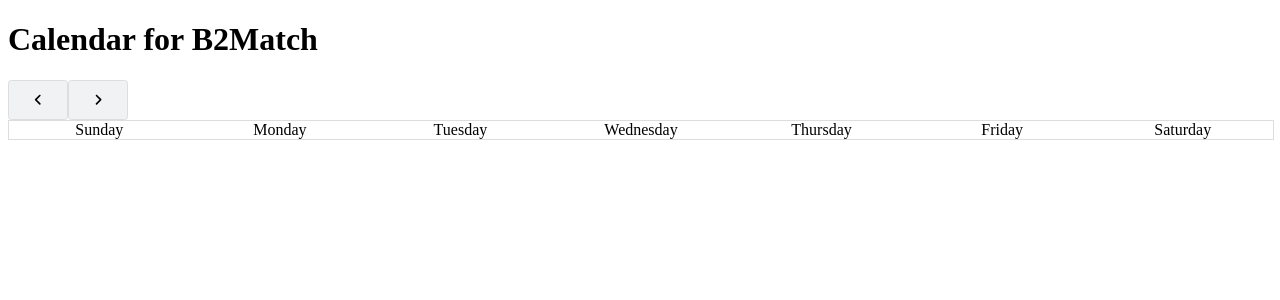
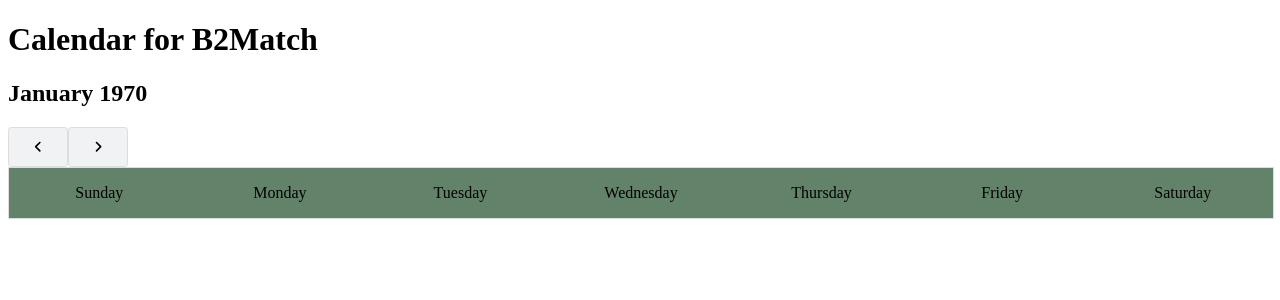
Before and after one commit to roberth6060/react-calender-app, a React (Create React App) app: page / in a window 1280 px wide. Shown: the top 300 px of the page. Built offline with nearby package versions, Linux system fonts and the light colour scheme.

Commit message:
setup redux store

```diff
--- a/package.json
+++ b/package.json
@@ -6,6 +6,7 @@
     "@fortawesome/fontawesome-svg-core": "^6.2.1",
     "@fortawesome/free-solid-svg-icons": "^6.2.1",
     "@fortawesome/react-fontawesome": "^0.2.0",
+    "@reduxjs/toolkit": "^1.9.2",
     "@testing-library/jest-dom": "^5.16.5",
     "@testing-library/react": "^13.4.0",
     "@testing-library/user-event": "^13.5.0",
@@ -13,9 +14,11 @@
     "@types/node": "^16.18.11",
     "@types/react": "^18.0.27",
     "@types/react-dom": "^18.0.10",
+    "@types/react-redux": "^7.1.25",
     "moment": "^2.29.4",
     "react": "^18.2.0",
     "react-dom": "^18.2.0",
+    "react-redux": "^8.0.5",
     "react-scripts": "5.0.1",
     "styled-components": "^5.3.6",
     "typescript": "^4.9.5",
--- a/src/components/CalendarGridHeader/style/CalendarGridHeader-Style.ts
+++ b/src/components/CalendarGridHeader/style/CalendarGridHeader-Style.ts
@@ -1,6 +1,9 @@
 import styled from "styled-components";
 
 export const DaysContainer = styled.div`
+  align-items: center;
   text-align: center;
   border: 1px solid #ddd;
+  background-color: #628269;
+  height: 50px;
 `;
--- a/src/components/CalendarHeader/CalendarHeader.tsx
+++ b/src/components/CalendarHeader/CalendarHeader.tsx
@@ -2,12 +2,17 @@ import { useState } from "react";
 import { FontAwesomeIcon } from "@fortawesome/react-fontawesome";
 import { faAngleLeft, faAngleRight } from "@fortawesome/free-solid-svg-icons";
 import { ArrowButton } from "./style/CalendarHeader-style";
+import moment from "moment";
 
 const CalendarHeader = ()=>{
-     /**
+  // Variables:
+  const  year = moment(0).format("YYYY")
+  const monthAndYear = moment(0).format("MMMM") + " " + year;
+
+  const [curMonth, setCurMonth] = useState(0);
+  /**
    * Function - handle upating month on click
    */
-   const [curMonth, setCurMonth] = useState(0);
   const handleLeftArrow = ()=> {
     setCurMonth(curMonth - 1)
     }
@@ -15,11 +20,13 @@ const CalendarHeader = ()=>{
     setCurMonth(curMonth + 1)
     }
 
-    return (<>
-       <ArrowButton onClick={handleLeftArrow} type="submit">
-       <FontAwesomeIcon icon={faAngleLeft} />
-    </ArrowButton>
-    <ArrowButton onClick={handleRigthArrow}  type="submit"> <FontAwesomeIcon icon={faAngleRight} /></ArrowButton>
+    return (
+    <>
+      <h2>{monthAndYear}</h2>
+      <ArrowButton onClick={handleLeftArrow} type="submit">
+      <FontAwesomeIcon icon={faAngleLeft} />
+      </ArrowButton>
+      <ArrowButton onClick={handleRigthArrow}  type="submit"> <FontAwesomeIcon icon={faAngleRight} /></ArrowButton>
     </>)
 }
 export default CalendarHeader;
```
Also changed, not shown: src/store/store.ts (added, +15 -0 lines), 2 other files (tests, documents, lock files or other folders).
